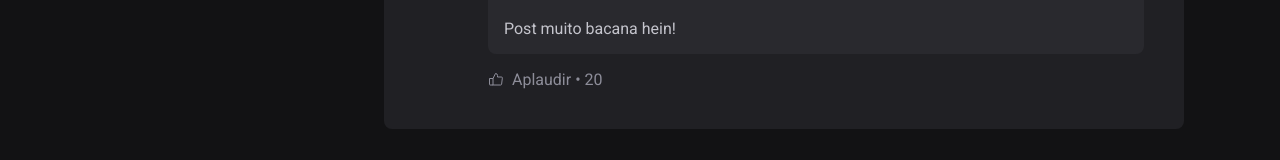
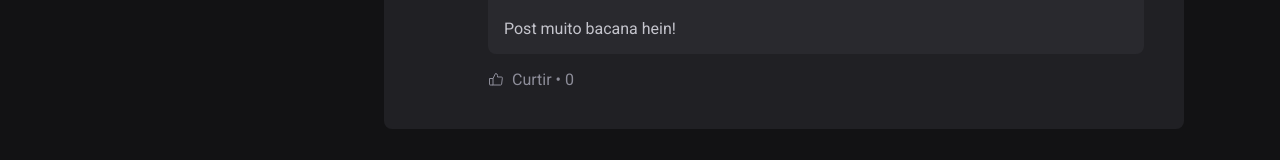
Before and after one commit to marrcelosantana/Ignite-2023, a React (Vite) app in the folder Chapter-I/ignite-feed/: page / in a window 1280 px wide. Shown: the part 620-780 px from the top of the page. Built offline with nearby package versions, Linux system fonts and the light colour scheme.

Commit message:
[Ignite-React] - Like function

```diff
--- a/Chapter-I/ignite-feed/src/components/Comment/index.jsx
+++ b/Chapter-I/ignite-feed/src/components/Comment/index.jsx
@@ -2,10 +2,23 @@ import { Avatar } from "../Avatar";
 import { ThumbsUp, Trash } from "phosphor-react";
 
 import styles from "./styles.module.scss";
+import { useState } from "react";
 
 export function Comment({ comment, deleteComment }) {
+  const [likeCount, setLikeCount] = useState(0);
+
   function handleDeleteComment() {
     deleteComment(comment);
+  }
+
+  function handleLike() {
+    if (likeCount == 0) {
+      setLikeCount(1);
+    }
+
+    if (likeCount == 1) {
+      setLikeCount(0);
+    }
   }
 
   return (
@@ -30,9 +43,13 @@ export function Comment({ comment, deleteComment }) {
         </div>
 
         <footer className={styles.footer}>
-          <button>
-            <ThumbsUp />
-            Aplaudir <span>20</span>
+          <button onClick={handleLike}>
+            {likeCount == 0 ? (
+              <ThumbsUp />
+            ) : (
+              <ThumbsUp weight="fill" color="#00b373" />
+            )}
+            Curtir <span>{likeCount}</span>
           </button>
         </footer>
       </div>
--- a/Chapter-I/ignite-feed/src/components/Comment/styles.module.scss
+++ b/Chapter-I/ignite-feed/src/components/Comment/styles.module.scss
@@ -73,6 +73,7 @@
     color: var(--gray-400);
     align-items: center;
     border-radius: 2px;
+    outline: 0;
 
     &:hover {
       color: var(--green-300);
```
